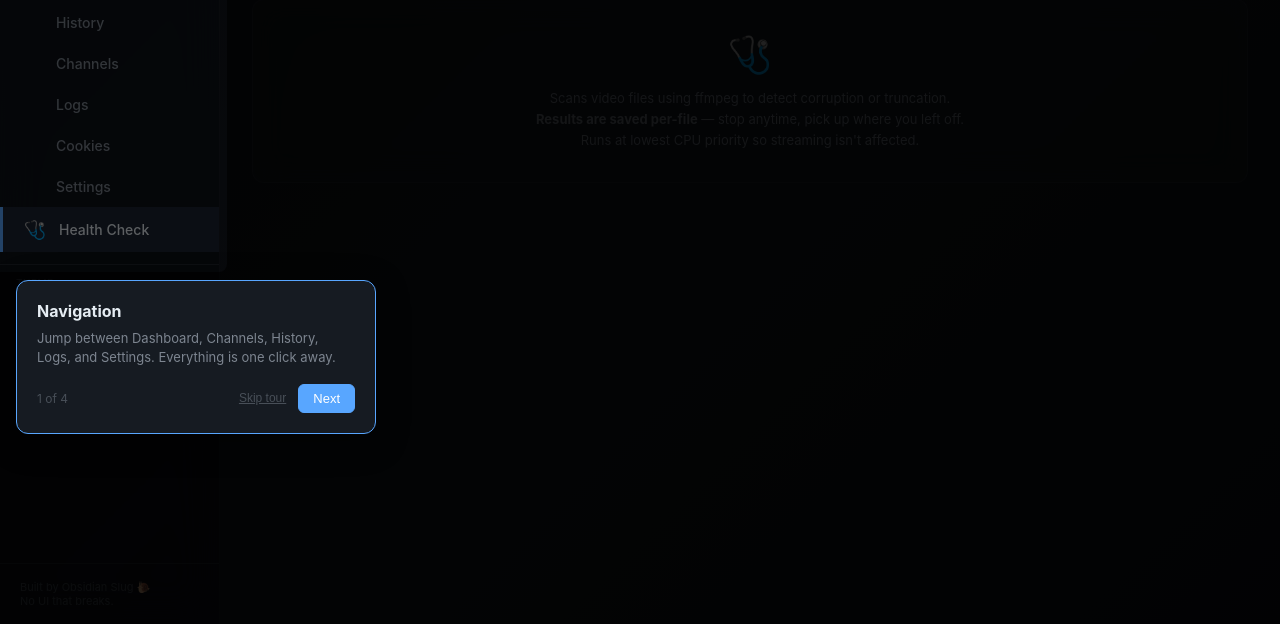
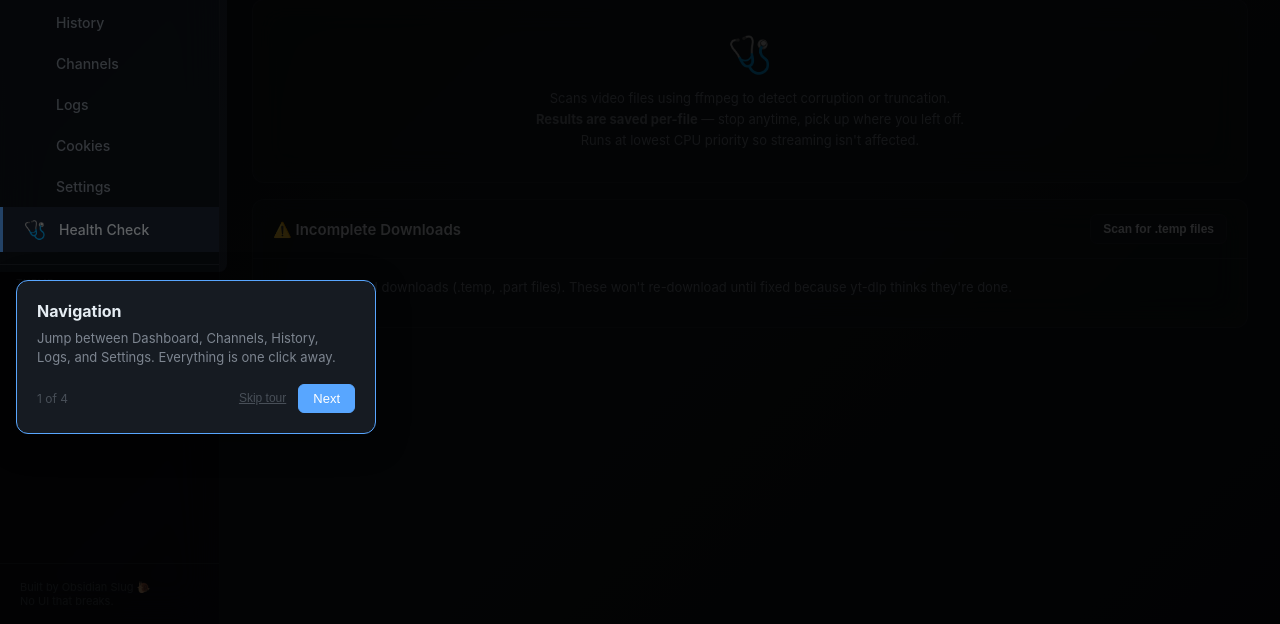
Before and after one commit to bmcgarybot/slugtube-oss, a Flask app: page /healthcheck in a window 1280 px wide. Shown: the part 176-800 px from the top of the page. Run offline with Flask 3, Linux system fonts and the light colour scheme; parts of the project's set-up code (start-up, migrations or seed data) failed here and were passed over; some libraries are stand-ins or nearby versions.

Commit message:
feat: incomplete download scanner — finds .temp/.part files, fixes archive, re-queues
- Scan for .temp, .part, .ytdl files in library
- Extracts video ID from filename, removes from downloaded.txt
- Deletes broken file so yt-dlp grabs it fresh on next run
- Fix one at a time or Fix All button
- Added to Health Check page as 'Incomplete Downloads' section
- API: /api/healthcheck/temp-scan, /api/healthcheck/temp-fix

```diff
--- a/web/app.py
+++ b/web/app.py
@@ -3759,6 +3759,87 @@ def api_healthcheck_fix():
     return jsonify({"status": "queued", "queued": queued})
 
 
+@app.route("/api/healthcheck/temp-scan")
+def api_temp_scan():
+    """Scan library for .temp / .part files (incomplete downloads)."""
+    shows_dir = os.environ.get("SHOWS_DIR", "/shows")
+    temp_files = []
+    temp_extensions = {'.temp', '.part', '.ytdl'}
+
+    for root, dirs, files in os.walk(shows_dir):
+        for f in files:
+            ext = os.path.splitext(f)[1].lower()
+            if ext in temp_extensions:
+                path = os.path.join(root, f)
+                # Extract video ID from filename like "Title [VIDEO_ID].temp"
+                vid_match = re.search(r'\[([a-zA-Z0-9_-]{11})\]', f)
+                video_id = vid_match.group(1) if vid_match else None
+                channel = os.path.basename(root)
+                try:
+                    size = os.path.getsize(path)
+                except OSError:
+                    size = 0
+                temp_files.append({
+                    "path": path,
+                    "filename": f,
+                    "channel": channel,
+                    "video_id": video_id,
+                    "size": size,
+                    "ext": ext,
+                })
+
+    return jsonify({"count": len(temp_files), "files": temp_files})
+
+
+@app.route("/api/healthcheck/temp-fix", methods=["POST"])
+def api_temp_fix():
+    """Delete .temp/.part files and remove their IDs from archive so yt-dlp re-downloads."""
+    data = request.get_json() or {}
+    fix_all = data.get("all", False)
+    single_path = data.get("path")
+
+    archive_file = "/config/archive/downloaded.txt"
+    shows_dir = os.environ.get("SHOWS_DIR", "/shows")
+    temp_extensions = {'.temp', '.part', '.ytdl'}
+    fixed = 0
+
+    # Collect files to fix
+    targets = []
+    if single_path and os.path.isfile(single_path):
+        targets.append(single_path)
+    elif fix_all:
+        for root, dirs, files in os.walk(shows_dir):
+            for f in files:
+                if os.path.splitext(f)[1].lower() in temp_extensions:
+                    targets.append(os.path.join(root, f))
+
+    for path in targets:
+        fname = os.path.basename(path)
+        vid_match = re.search(r'\[([a-zA-Z0-9_-]{11})\]', fname)
+        video_id = vid_match.group(1) if vid_match else None
+
+        # Remove from archive so yt-dlp will re-download
+        if video_id and os.path.isfile(archive_file):
+            try:
+                with open(archive_file, "r") as af:
+                    lines = af.readlines()
+                with open(archive_file, "w") as af:
+                    for line in lines:
+                        if video_id not in line:
+                            af.write(line)
+            except Exception:
+                pass
+
+        # Delete the incomplete file
+        try:
+            os.remove(path)
+            fixed += 1
+        except Exception:
+            pass
+
+    return jsonify({"status": "ok", "fixed": fixed})
+
+
 # ── Startup ──
 
 if __name__ == "__main__":
--- a/web/templates/healthcheck.html
+++ b/web/templates/healthcheck.html
@@ -192,6 +192,31 @@
             <strong>Results are saved per-file</strong> — stop anytime, pick up where you left off.<br>
             Runs at lowest CPU priority so streaming isn't affected.
         </p>
+    </div>
+</div>
+
+<!-- Incomplete Downloads -->
+<div class="card" style="margin-top:16px;">
+    <div class="card-header">
+        <span>⚠️ Incomplete Downloads</span>
+        <button class="btn btn-sm" onclick="scanTemp()" id="temp-scan-btn">Scan for .temp files</button>
+    </div>
+    <div class="card-body">
+        <p class="text-dim" style="font-size:13px; margin-bottom:12px;">
+            Finds interrupted downloads (.temp, .part files). These won't re-download until fixed because yt-dlp thinks they're done.
+        </p>
+        <div id="temp-results" style="display:none;">
+            <div style="display:flex; gap:12px; align-items:center; margin-bottom:12px;">
+                <span id="temp-count" style="font-weight:600;"></span>
+                <button class="btn btn-sm" style="border-color:var(--orange);color:var(--orange);" onclick="fixAllTemp()" id="temp-fix-btn" style="display:none;">
+                    Fix All — delete &amp; re-queue
+                </button>
+            </div>
+            <div id="temp-list" style="max-height:300px; overflow-y:auto;"></div>
+        </div>
+        <div id="temp-none" style="display:none; color:var(--green); font-size:13px;">
+            ✅ No incomplete downloads found.
+        </div>
     </div>
 </div>
 
@@ -416,6 +441,83 @@ fetch('/api/healthcheck/progress')
         startPolling();
     }
 });
+
+/* ── Incomplete Downloads (temp file scanner) ── */
+
+function scanTemp() {
+    var btn = document.getElementById('temp-scan-btn');
+    btn.disabled = true;
+    btn.textContent = 'Scanning...';
+
+    fetch('/api/healthcheck/temp-scan')
+    .then(function(r) { return r.json(); })
+    .then(function(data) {
+        btn.disabled = false;
+        btn.textContent = 'Scan for .temp files';
+
+        if (data.count === 0) {
+            document.getElementById('temp-results').style.display = 'none';
+            document.getElementById('temp-none').style.display = 'block';
+            return;
+        }
+
+        document.getElementById('temp-none').style.display = 'none';
+        document.getElementById('temp-results').style.display = 'block';
+        document.getElementById('temp-count').textContent = data.count + ' incomplete file' + (data.count === 1 ? '' : 's') + ' found';
+
+        var html = '<table class="data-table" style="font-size:13px;"><thead><tr>' +
+            '<th>File</th><th>Channel</th><th>Size</th><th></th></tr></thead><tbody>';
+        data.files.forEach(function(f) {
+            var size = f.size > 1048576 ? (f.size / 1048576).toFixed(1) + ' MB' :
+                       f.size > 1024 ? (f.size / 1024).toFixed(0) + ' KB' : f.size + ' B';
+            html += '<tr><td style="word-break:break-all;">' + f.filename + '</td>' +
+                '<td>' + f.channel + '</td>' +
+                '<td>' + size + '</td>' +
+                '<td><button class="btn btn-sm" style="border-color:var(--orange);color:var(--orange);font-size:11px;" ' +
+                'onclick="fixOneTemp(\'' + f.path.replace(/'/g, "\\'") + '\')">Fix</button></td></tr>';
+        });
+        html += '</tbody></table>';
+        document.getElementById('temp-list').innerHTML = html;
+    })
+    .catch(function(e) {
+        btn.disabled = false;
+        btn.textContent = 'Scan for .temp files';
+        alert('Scan failed: ' + e.message);
+    });
+}
+
+function fixAllTemp() {
+    if (!confirm('Delete all incomplete files and remove from archive so they re-download on next run?')) return;
+    var btn = document.getElementById('temp-fix-btn');
+    btn.disabled = true;
+    btn.textContent = 'Fixing...';
+
+    fetch('/api/healthcheck/temp-fix', {
+        method: 'POST',
+        headers: { 'Content-Type': 'application/json' },
+        body: JSON.stringify({ all: true })
+    })
+    .then(function(r) { return r.json(); })
+    .then(function(data) {
+        btn.disabled = false;
+        btn.textContent = 'Fix All — delete & re-queue';
+        if (typeof showToastGlobal === 'function') showToastGlobal(data.fixed + ' files fixed — will re-download on next run');
+        scanTemp(); // refresh
+    });
+}
+
+function fixOneTemp(path) {
+    fetch('/api/healthcheck/temp-fix', {
+        method: 'POST',
+        headers: { 'Content-Type': 'application/json' },
+        body: JSON.stringify({ path: path })
+    })
+    .then(function(r) { return r.json(); })
+    .then(function(data) {
+        if (typeof showToastGlobal === 'function') showToastGlobal('Fixed — will re-download on next run');
+        scanTemp(); // refresh
+    });
+}
 </script>
 
 {% endblock %}
```
